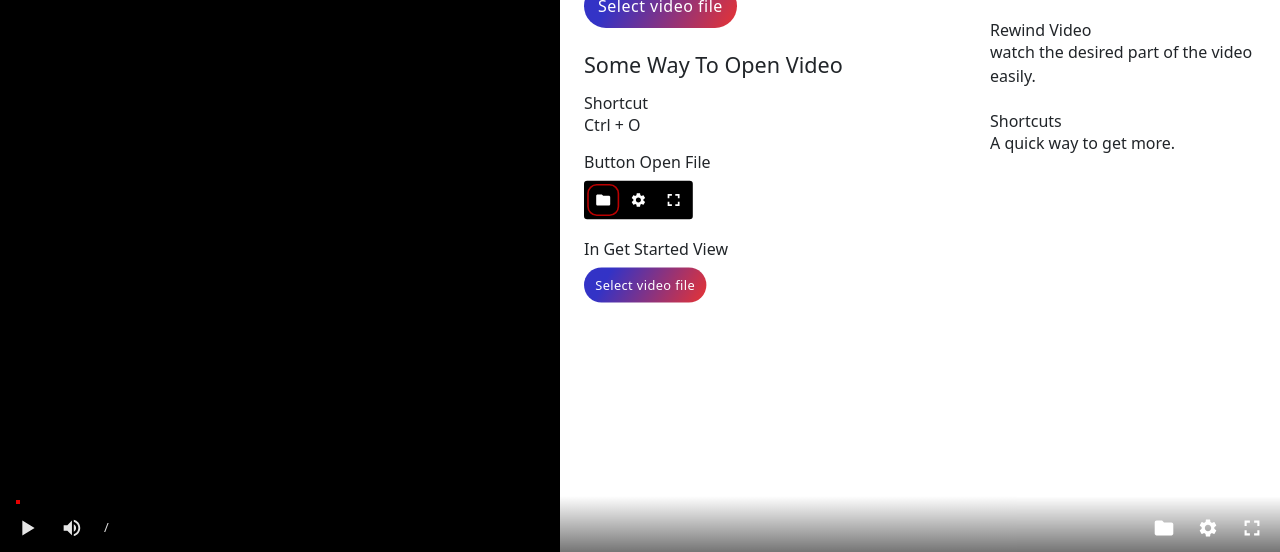
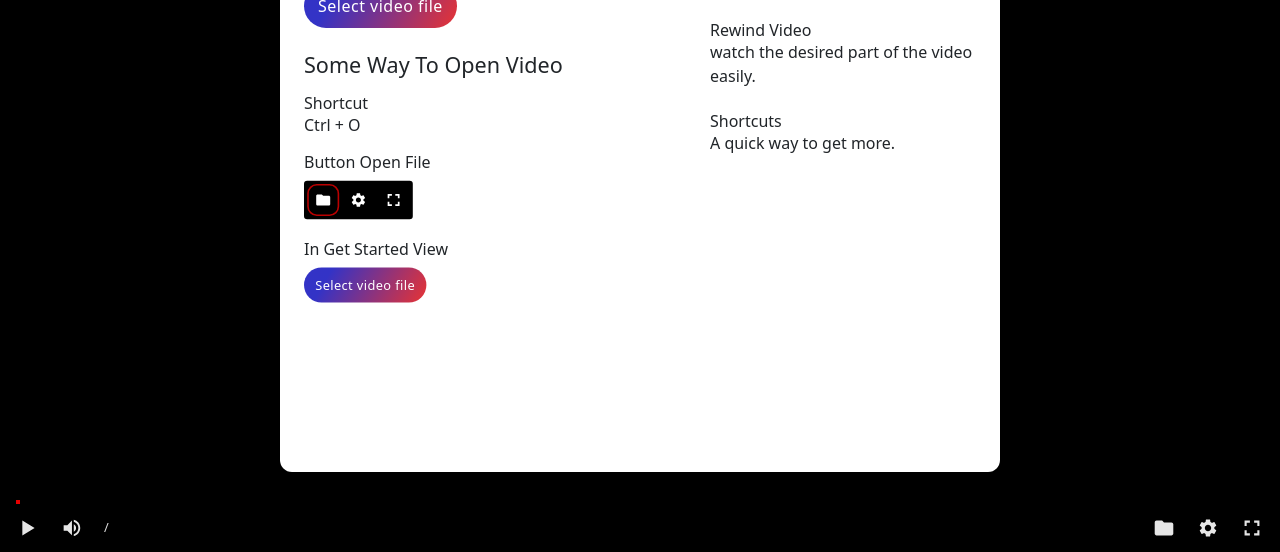
Before and after one commit to michino25/mitube, a plain HTML site: page index.html in a window 1280 px wide. Shown: the part 248-800 px from the top of the page. Drawn offline with nearby package versions, Linux system fonts and the light colour scheme.

Commit message:
fix small bug

```diff
--- a/src/css/player.css
+++ b/src/css/player.css
@@ -33,9 +33,10 @@ body {
   background-color: black;
   color: #ffffff;
 
-  /* position: absolute; */
-  /* top: 0; */
-  /* bottom: 0; */
+  position: absolute;
+  top: 0;
+  left: 0;
+  bottom: 0;
   /* Make video to at least 100% wide and tall */
   width: 100%;
   height: 100%;
```
